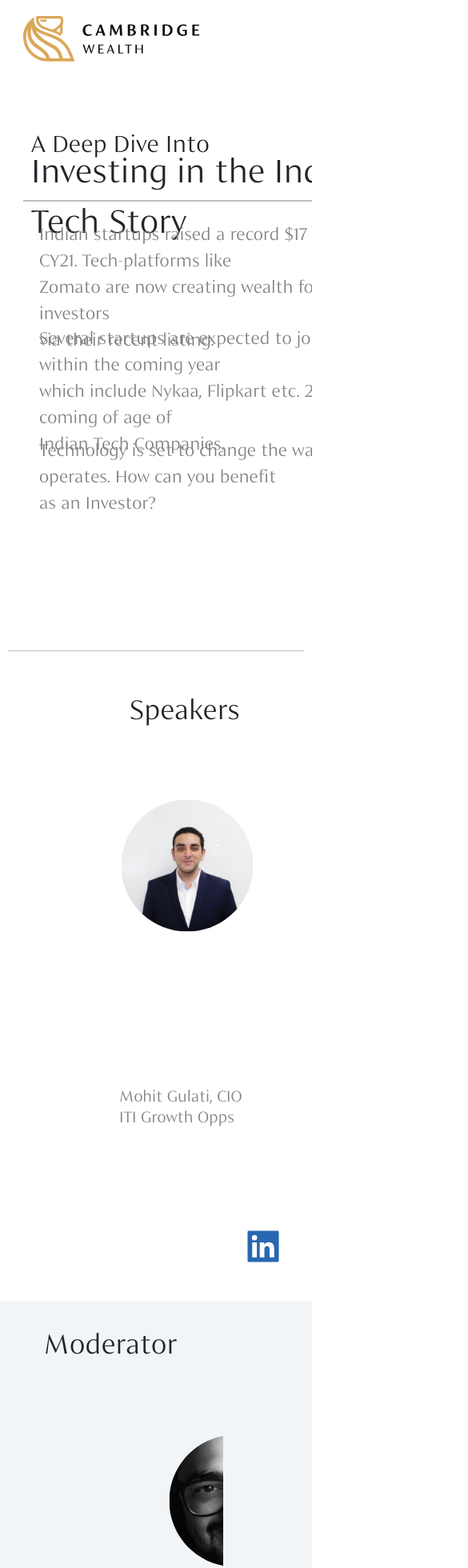
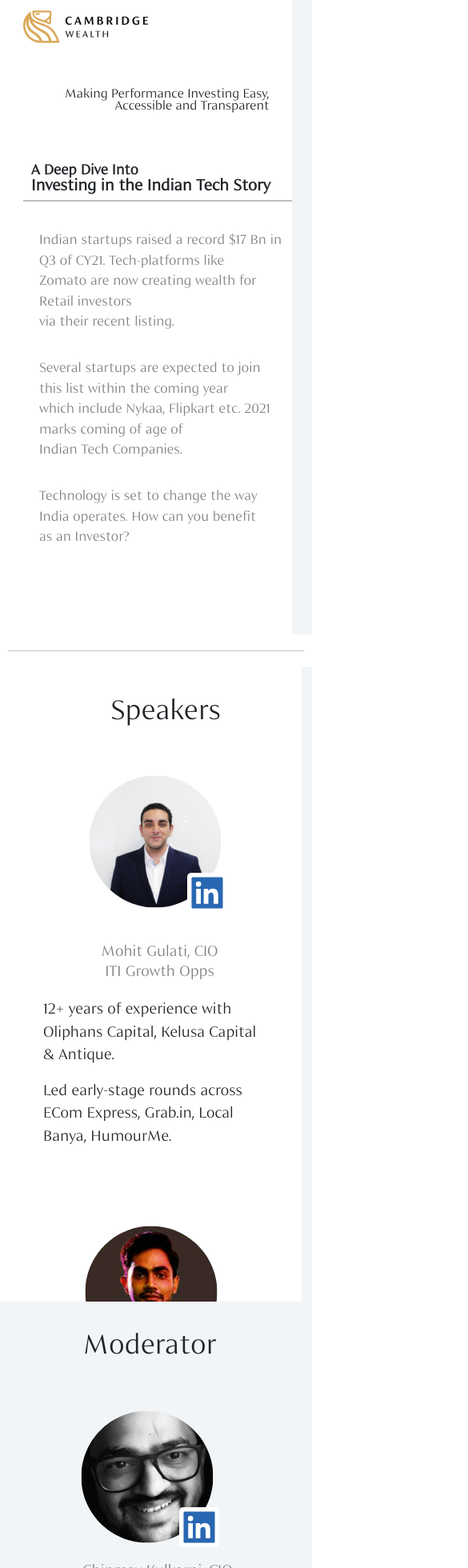
Before and after one commit to Sohan710/CW_webinar, a React (Create React App) app: page / in a window 390 px wide. Shown: the top 1960 px of the page at 80% size, 585 px wide, since content can reach past the window. Built offline with nearby package versions, Linux system fonts and the light colour scheme.

Commit message:
Mobile_layout v1.1

```diff
--- a/src/App.css
+++ b/src/App.css
@@ -159,12 +159,10 @@
   font-family: 'BegumSans';
   font-size: 35px;
   text-align: center;
-  margin-left: 10px;
+  margin-left: -20px;
   margin-top: 30px;
 
 }
-
-
 
 #title3 {
   background: (90deg, rgb(255, 255, 255) 0%, rgb(255, 255, 255) 100%);
@@ -195,34 +193,41 @@
 @media screen and (max-width: 400px) {
   .row {
     display: inline-block;
-    width: fit-content;
+    width: 100%;
     text-align: justify center;
+    overflow-y: hidden;
+    overflow-x: hidden;
   }
-  .col-sm-8 {
-    width: 60%;
+  #mobile_head {
+    width: 100%;
     bottom: 0%;
     height: 94vh;
-    overflow-y: auto;
+    overflow-y: hidden;
     overflow-x: hidden;
     background-color: white;
-  }
-
-  .col-sm-8 #hr {
-    margin-bottom: 100px;
 
   }
 
-  .col-sm-4 {
-    width: 40%;
+  #mobile_head #hr {
+    margin-bottom: 100px;
+    margin-left: 400px;
+  }
+
+  #mobile_2nd {
+    width: 100%;
     /* background-color:#f2f5f7; */
     bottom: 0%;
     overflow-y: auto;
 
   }
+/*
+  #l1{
+    margin-top: 50px;
+  } */
+
   .container-fluid {
-    padding-left: 0%;
     /* height: 94vh; */
-    overflow-y: auto;
+    overflow-x: hidden;
 
   }
   /* .row {
@@ -231,21 +236,21 @@
   #t2 {
     font-family: 'BegumSans';
     font-size: 16px;
-    text-align: center;
+    text-align: right;
     margin-top: 23px;
     margin-right: -5px;
   }
   #t3 {
     font-family: 'BegumSans';
     font-size: 16px;
-    text-align: center;
+    text-align: right;
     margin-top: -20px;
     margin-right: -5px;
   }
   #t4 {
     font-family: 'BegumSans';
     font-size: 16px;
-    text-align: centre;
+    text-align: right;
     margin-top: -20px;
     padding-bottom: 20px;
     margin-right: -5px;
@@ -277,11 +282,11 @@
     margin-left: 47px;
     align-items: center;
   }
-  .butt{
-    margin-top: 60px;
-    margin-left: 380px;
+  #liv_butt{
+    margin-left: -200px;
     font-family:'Begumsans';
     font-weight: 600;
+    margin-top: -10px;
   }
   .bott_text{
     margin-top: 20px;
@@ -291,7 +296,6 @@
     font-size: 28px;
     font-style: bolder;
     font-weight: 600;
-
   }
 
   .bott_info{
@@ -304,37 +308,70 @@
   }
 
   .pic1{
-    margin-top: -265px;
-    margin-left: 60px;
+    margin-top: -400px;
+    margin-left: 30px;
+    size: 200px;
   }
   .pic2{
-    margin-top: -25px;
-    margin-left: 60px;
+    margin-top: 30px;
+    margin-left: 30px;
+    size: 200px;
   }
   .pic3{
-    margin-top: -30px;
-    margin-left: 50px;
+    margin-top:30px;
+    margin-left: 30px;
+    size: 200px;
   }
+  #t6{
+    font-size: 16px;
+    margin-top: 20px;
+    margin-left: -20px;
+  }
+  #t7{
+    font-size: 16px;
+    margin-top: 30px;
+    margin-left: -20px;
+  }
+  #t8{
+    font-size: 16px;
+    margin-top: 40px;
+    margin-left: -20px;
+  }
+
   .btn-primary, .btn-primary:hover, .btn-primary:active, .btn-primary:visited {
     background-color: #f4c264 !important;
     border: #000;
     color: #000;
     font-weight: 500;
     width: 175px;
-    margin-left: 412px;
-    margin-top: 10px;
+    margin-left: 100px;
+    margin-top: 20px;
     font-family: 'Begum Sans Regular';
   }
 
+
+  #speaker{
+    width: 100%;
+    bottom: 0%;
+    height: 94vh;
+    overflow-x: hidden;
+    background-color: white;
+  }
+
+  #moderator{
+    width: 100%;
+    /* background-color:#f2f5f7; */
+    bottom: 0%;
+    overflow-y: auto;
+  }
+
   #title {
-
     background: (90deg, rgb(255, 255, 255) 0%, rgb(255, 255, 255) 100%);
     font-family: 'BegumSans';
     font-size: 35px;
     text-align: center !important;
     margin-left: 50px !important;
     margin-top: 30px;
-
   }
 
   #title1 {
--- a/src/App.js
+++ b/src/App.js
@@ -33,17 +33,17 @@
             }}>
             <div class="row">
 
-              <div className="col-sm-8">
+              <div className="col-sm-8" id="mobile_head">
                 <Navbar />
               </div>
-              <div className="col-sm-4 " >
+              <div className="col-sm-4" id="mobile_2nd">
                 <div className="butt">
-                  <a href="#register"><button class="button">LIVE WEBINAR <Icon.PlayCircleFill /></button></a>
+                  <a href="#register"><button class="button" id="liv_butt">LIVE WEBINAR <Icon.PlayCircleFill /></button></a>
                 </div>
                 <p id="t2">13TH NOVEMBER 2021</p>
                 <p id="t3">SATURDAY</p>
                 <p id="t4">12:00 - 1:00 PM</p>
-                <hr
+                <hr id="l2"
                   style={{
                     color: 'black',
                     height: 2,
@@ -53,25 +53,25 @@
 
                   }}
                 />
-                <div className="bott_text">
+                <div className="bott_text" id="bott_text">
                   <p id="t5">Who should attend?</p>
                 </div>
-                <div className="bott_info">
+                <div className="bott_info" id="bott_info">
                   <p id="t6">Investors looking for a Growth <br />allocation in their portfolio</p>
                   <p id="t7">Investors looking to diversify <br />into Technology-led Investments</p>
                   <p id="t8">If you are looking to invest in Best <br />in-class Tech-focused Funds</p>
                 </div>
-                <div className="pic1">
+                <div className="pic1" id="pic1">
                   <img src={image_1} height={100} width={100} />
                 </div>
-                <div className="pic2">
+                <div className="pic2" id="pic2">
                   <img src={image_2} height={100} width={100} />
                 </div>
-                <div className="pic3">
+                <div className="pic3" id="pic3">
                   <img src={image_3} height={120} width={120} />
                 </div>
 
-                <div className="butt_last">
+                <div className="butt_last" id="butt_last">
                   <a href='#register' type="button" class="btn btn-primary btn-lg">Register Now</a>
                 </div>
               </div>
@@ -100,11 +100,11 @@
 
             <div class="row">
 
-              <div className="col-sm-8">
+              <div className="col-sm-8" id="speaker">
                 <p id = "title">Speakers</p>
                 <Secondleft />
               </div>
-              <div className="col-sm-4 " >
+              <div className="col-sm-4" id="moderator">
                 <p id = "title1">Moderator</p>
                 <Secondright />
               </div>
--- a/src/components/Firstleft.css
+++ b/src/components/Firstleft.css
@@ -65,3 +65,29 @@
     margin-left: 50px;
     color: #808080;
 }
+
+@media screen and (max-width: 400px) {
+
+
+    #txt1 {
+        font-size: 17px;
+        margin-top: 20px;
+        margin-left: 50px;
+        color: #808080;
+    }
+
+    #txt2 {
+        font-size: 17px;
+        margin-top: 100px;
+        margin-left: 50px;
+        color: #808080;
+    }
+
+    #txt3 {
+        margin-top: 180px;
+        font-size: 17px;
+        margin-left: 50px;
+        color: #808080;
+    }
+
+}
--- a/src/components/Firstleft.js
+++ b/src/components/Firstleft.js
@@ -3,7 +3,7 @@
 
 function Firstleft() {
     return (
-        <> <hr
+        <> <hr id="l1"
         style={{
             color: 'black',
             height: 2,
@@ -13,20 +13,20 @@
         }}
     />
             <div className="homepage">
-                <div className="text1">
+                <div className="text1" id="txt1">
                     <p>Indian startups raised a record $17 Bn in Q3 of CY21. Tech-platforms like <br/>
                     Zomato are now creating wealth for Retail investors<br/> via their recent listing.</p>
                 </div>
             </div>
             <div className="homepage1">
-                <div className="text2">
+                <div className="text2" id="txt2">
                     <p>Several startups are expected to join this list within the coming year<br/> which
                     include Nykaa, Flipkart etc. 2021 marks coming of age of<br/> Indian Tech
                     Companies.</p>
                 </div>
             </div>
             <div className="homepage2">
-                <div className="text3">
+                <div className="text3" id="txt3">
                     <p>Technology is set to change the way India operates. How can you benefit<br/> as an
                     Investor?</p>
                 </div>
--- a/src/components/Navbar.css
+++ b/src/components/Navbar.css
@@ -119,9 +119,30 @@
     display: none;
   }
 
+  .head-text {
+    background: (90deg, rgb(255, 255, 255) 0%, rgb(255, 255, 255) 100%);
+    font-family: 'BegumSans';
+    font-size: 30px;
+    text-align: left;
+    margin-left: 40px;
+    margin-top: 80px;
+  }
+
+  #t1 {
+    font-family: 'BegumSans';
+    margin-top: -35px;
+    font-size: 42px;
+    margin-left: 0px;
+  }
+
   @media screen and (max-width: 400px) {
     .NavbarItems {
       position: relative;
+      width: 100%;
+      flex-direction: column;
+      display: flex;
+      overflow-y: hidden;
+      overflow-x: hidden;
     }
 
     .nav-menu {
@@ -134,6 +155,35 @@
       left: -100%;
       opacity: 1;
       transition: all 0.5s ease;
+      overflow-y: hidden;
+      overflow-x: hidden;
+    }
+
+    .navbar-logo{
+      width:40vw;
+      height: 40vw;
+      margin-top: -30px;
+
+    }
+
+    #nav_text{
+      margin-left: 82px;
+      margin-top: 10px;
+      margin-bottom: 0px;
+      text-align: justify left;
+      font-size: medium;
+    }
+
+    #head_text{
+      margin-top: 120px;
+      font-size: 18px;
+      margin-left: 40px;
+      font-weight: bold;
+    }
+    #t1{
+      margin-top: -25px;
+      font-size: 20px;
+
     }
 
     .nav-menu.active {
@@ -200,6 +250,7 @@
       transition: 250ms;
     }
   }
+
   .headertext {
     background-color: (90deg, rgb(255, 255, 255) 0%, rgb(255, 255, 255) 100%);
     height: 80px;
@@ -210,19 +261,3 @@
     font-size: 1.2rem;
 
 }
-
-  .head-text {
-    background: (90deg, rgb(255, 255, 255) 0%, rgb(255, 255, 255) 100%);
-    font-family: 'BegumSans';
-    font-size: 30px;
-    text-align: left;
-    margin-left: 40px;
-    margin-top: 80px;
-  }
-
-  #t1 {
-    font-family: 'BegumSans';
-    margin-top: -35px;
-    font-size: 42px;
-    margin-left: 0px;
-  }
--- a/src/components/Navbar.js
+++ b/src/components/Navbar.js
@@ -36,14 +36,14 @@
                         <LogoSvg />
                     </Link>
                 </div>
-                <div className="navbar-text">
+                <div className="navbar-text" id="nav_text">
                     <p>Making Performance Investing Easy,</p>
                     <p id="p1">Accessible and Transparent</p>
                 </div>
 
             </nav>
             <nav className="headertext">
-                <div className="head-text">
+                <div className="head-text" id="head_text">
                     <p>A Deep Dive Into</p>
                     <p id="t1">Investing in the Indian Tech Story</p>
 
--- a/src/components/Secondleft.css
+++ b/src/components/Secondleft.css
@@ -88,3 +88,87 @@
       margin-top: -20px;
       font-family: 'BegumSans';
   }
+
+  @media screen and (max-width: 400px) {
+    .pic4{
+      margin-left: 20px;
+      margin-top: -30px;
+    }
+    .pic5{
+      margin-left: 15px;
+      margin-top: 200px;
+    }
+
+    #icon1{
+      margin-top: -200px;
+      margin-left: 215px;
+      border-radius: 5px;
+      background: white;
+      border-width: -15px;
+    }
+
+    #icon2{
+      margin-top: -200px;
+      margin-left: 215px;
+      border-radius: 5px;
+      background: white;
+      border-width: -15px;
+    }
+
+
+    .text_data{
+      font-family: 'BegumSans';
+      font-size: 19px;
+      text-align: center;
+      margin-top: -50px;
+      margin-left: 35px;
+      padding-bottom: 20px;
+    }
+    #tx1{
+        margin-top: -20px;
+        font-family: 'BegumSans';
+        color: #808080;
+    }
+    .left_text{
+      font-family: 'BegumSans';
+      font-size: 19px;
+      text-align: left;
+      margin-top: -580px;
+      margin-left: 55px;
+      padding-bottom: 20px;
+    }
+    #tx3{
+        margin-top: -20px;
+        font-family: 'BegumSans';
+    }
+
+
+
+
+    .text_data1{
+      font-family: 'BegumSans';
+      font-size: 19px;
+      text-align: center;
+      margin-top: -50px;
+      margin-left: 35px;
+      padding-bottom: 20px;
+    }
+    #tx2{
+        margin-top: -20px;
+        font-family: 'BegumSans';
+    }
+    .right_text{
+      font-family: 'BegumSans';
+      font-size: 19px;
+      text-align: left;
+      margin-top: 340px;
+      margin-left: 55px;
+      padding-bottom: 20px;
+    }
+    #tx4{
+        margin-top: -20px;
+        font-family: 'BegumSans';
+        margin-bottom: 300px;
+    }
+
+  }
--- a/src/components/Secondright.css
+++ b/src/components/Secondright.css
@@ -9,14 +9,14 @@
 
 }
 .ck {
-    margin-left: 120px;
+    margin-left: 100px;
 }
 .text_center {
     font-family: 'BegumSans';
     font-size: 20px;
-    text-align: center;
+    text-align: left;
     margin-top: -50px;
-    margin-left: 30px;
+    margin-left: 160px;
     padding-bottom: 20px;
     color: #808080;
 
@@ -32,7 +32,7 @@
     text-align: left;
 } */
 
-#tx2{
+#tx3{
     margin-top: -20px;
     font-family: 'BegumSans';
     color: #808080;
@@ -45,7 +45,7 @@
     margin-left: 160px;
     padding-bottom: 20px;
   }
-  #tx3{
+  #tx4{
     margin-top: -20px;
     font-family: 'BegumSans';
     color: #808080;
@@ -58,3 +58,49 @@
     background: #f2f5f7;
     border-width: -15px;
   }
+
+
+  @media screen and (max-width: 400px) {
+    .ck {
+      margin-top: -30px;
+      margin-left: 10px;
+  }
+  .text_center {
+      font-family: 'BegumSans';
+      font-size: 19px;
+      text-align: center;
+      margin-top: -70px;
+      margin-left: 30px;
+      padding-bottom: 20px;
+      color: #808080;
+
+  }
+  #tx3{
+      margin-top: -20px;
+      font-family: 'BegumSans';
+      color: #808080;
+  }
+
+  .center_text{
+    font-family: 'BegumSans';
+    font-size: 19px;
+    text-align: left;
+    margin-top: 10px;
+    margin-left: 55px;
+    padding-bottom: 20px;
+    }
+    #tx4{
+      margin-top: -20px;
+      font-family: 'BegumSans';
+      color: #808080;
+    }
+
+    #icon{
+      margin-top: -200px;
+      margin-left: 215px;
+      border-radius: 5px;
+      background: white;
+      border-width: -15px;
+    }
+
+  }
--- a/src/components/Secondright.js
+++ b/src/components/Secondright.js
@@ -12,12 +12,12 @@
             </div>
             <div className="text_center">
                 <p>Chinmay Kulkarni, CIO</p>
-                <p id="tx2">Cambridge Wealth</p>
+                <p id="tx3">Cambridge Wealth</p>
             </div>
 
             <div className="center_text">
-                <p>Over 16 years of Capital Markets<br/>experience with Global Investment<br/>banking, based in NY and London..</p>
-                <p className="tx3">Managed over 10,000 Cr Client assets.<br/>Responsible for Strategy and Product<br/>and at CW..</p>
+                <p>Over 16 years of Capital Markets<br/>experience with Global Investment<br/>banking, based in NY and London.</p>
+                <p className="tx4">Managed over 10,000 Cr Client assets.<br/>Responsible for Strategy and Product<br/>and at CW.</p>
             </div>
 
 
--- a/src/components/Thirdleft.js
+++ b/src/components/Thirdleft.js
@@ -131,7 +131,7 @@
           <option value="Owner - Trading Business">Owner - Trading Business</option>
           <option value="Owner - Manufacturing Enterprises">Owner - Manufacturing Enterprises</option>
           <option value="Owner - Director">Owner - Director</option>
-          <option value="Self Employed - Concultant">Self Employed - Concultant</option>
+          <option value="Self Employed - Concultant">Self Employed - Consultant</option>
           <option value="Self Employed - Freelancer">Self Employed - Freelancer</option>
 
         </select>
```
Also changed, not shown: 1 other file (tests, documents, lock files or other folders).
